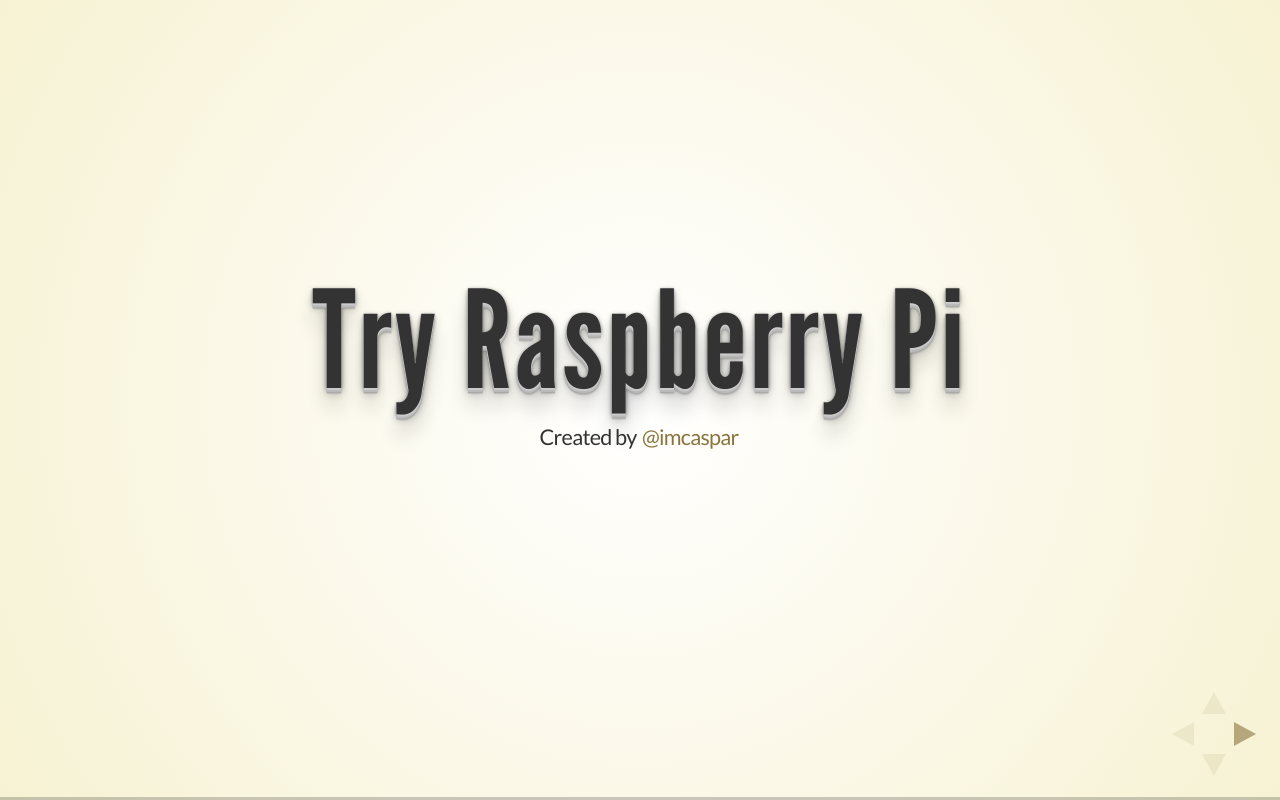
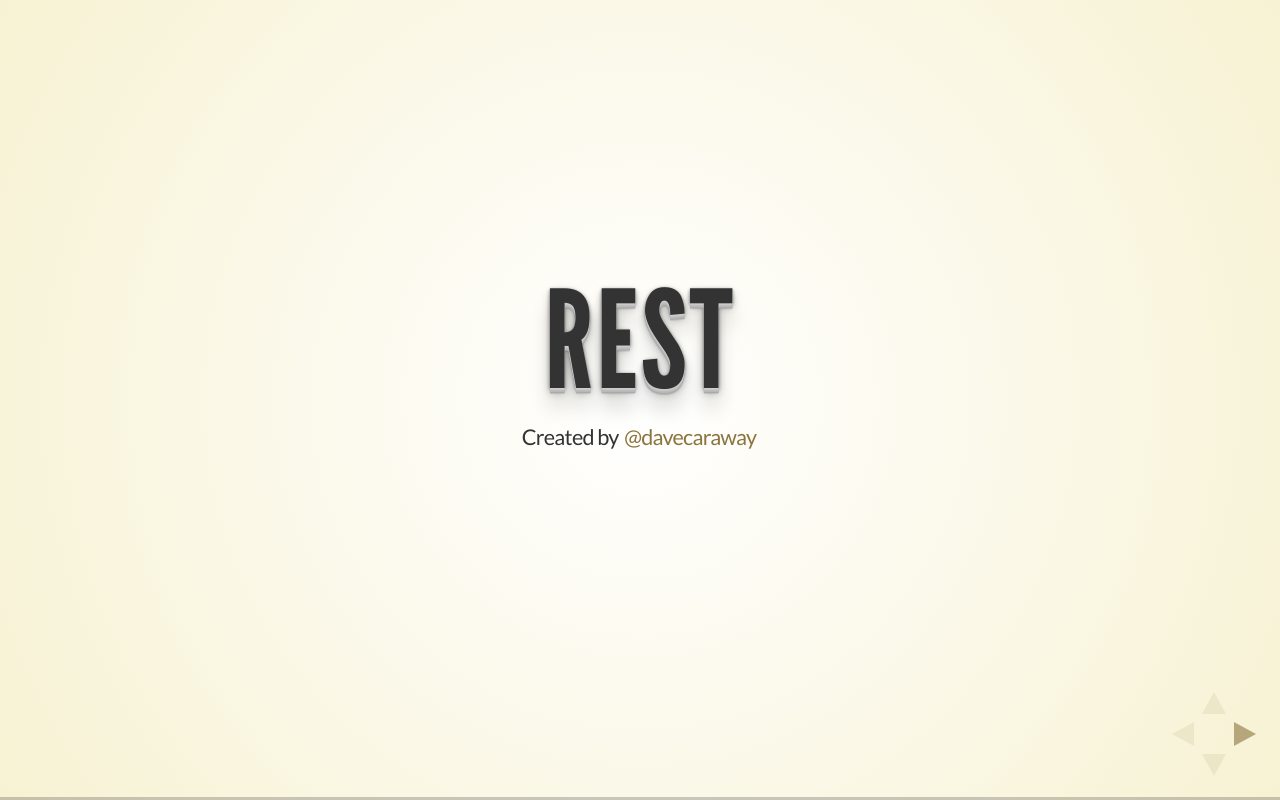
Before and after one commit to dwcaraway/rest-talk, a website: page index.html in a window 1280 px wide. Drawn offline with Linux system fonts and the light colour scheme.

Commit message:
changed title and first page

```diff
--- a/index.html
+++ b/index.html
@@ -4,7 +4,7 @@
 	<head>
 		<meta charset="utf-8">
 
-		<title>Try Paspberry Pi</title>
+		<title>REST</title>
 
 		<meta name="description" content="A framework for easily creating beautiful presentations using HTML">
 		<meta name="author" content="Hakim El Hattab">
@@ -21,9 +21,10 @@
 		<link rel="stylesheet" href="lib/css/zenburn.css">
 
 		<!-- If the query includes 'print-pdf', use the PDF print sheet -->
+		<!--
 		<script>
 			document.write( '<link rel="stylesheet" href="css/print/' + ( window.location.search.match( /print-pdf/gi ) ? 'pdf' : 'paper' ) + '.css" type="text/css" media="print">' );
-		</script>
+		</script>-->
 
 		<!--[if lt IE 9]>
 		<script src="lib/js/html5shiv.js"></script>
@@ -39,9 +40,9 @@
 
 
 				<section>
-					<h1>Try Raspberry Pi</h1>
+					<h1>REST</h1>
 					<p>
-						<small>Created by <a href="http://twitter.com/imcaspar">@imcaspar</a></small>
+						<small>Created by <a href="http://twitter.com/davecaraway">@davecaraway</a></small>
 					</p>
 				</section>
 
```
Also changed, not shown: README.md.
